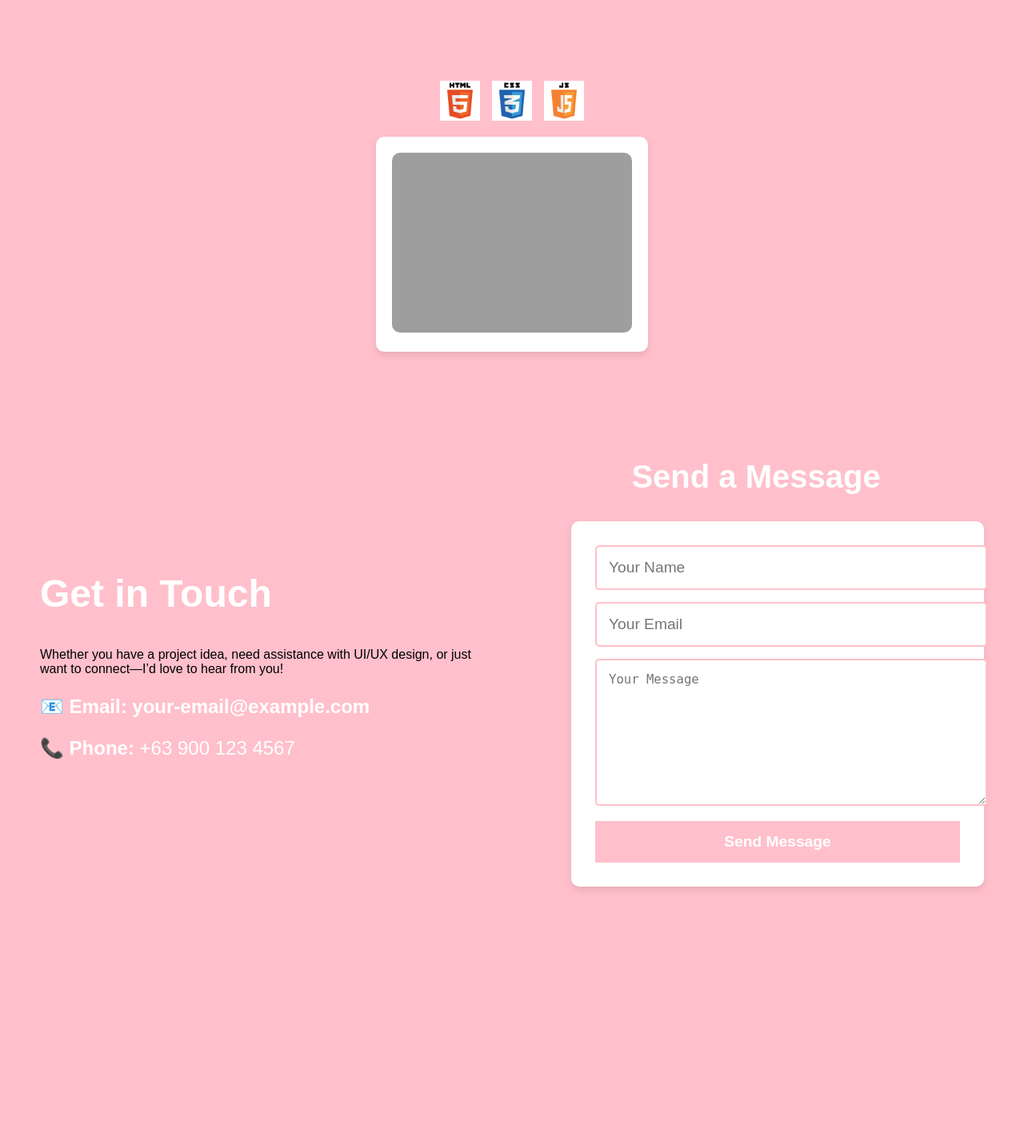
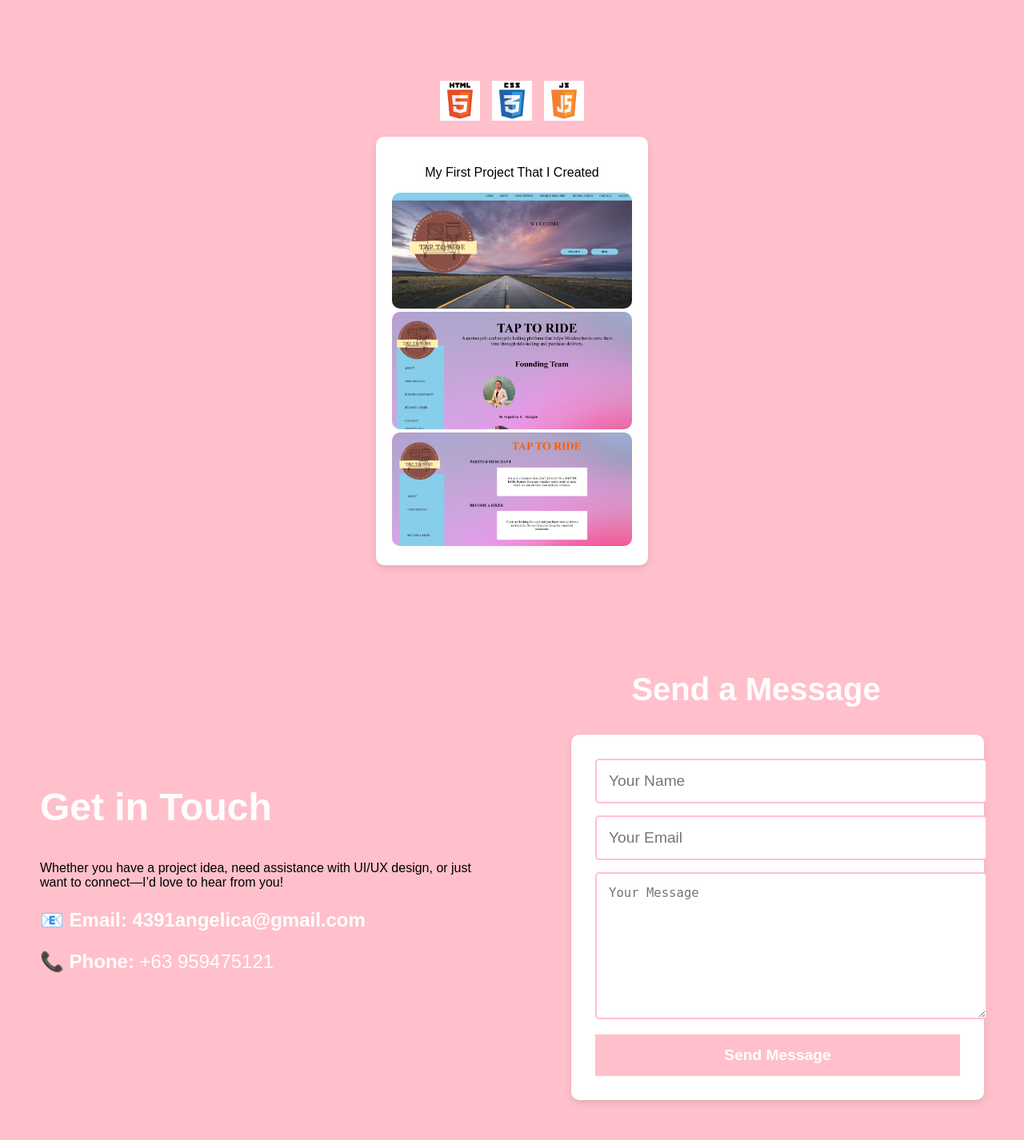
Before and after one commit to bentin24/Galigao_Portfolio, a PHP site: page / in a window 1280 px wide. Shown: the part 1251-2677 px from the top of the page at 80% size. Before the commit the page ends 2364 px from the top, so only its background shows below. Run offline with PHP 8.4, Linux system fonts and the light colour scheme; grey boxes are pictures that could not be loaded.

Commit message:
adding variable

```diff
--- a/index.php
+++ b/index.php
@@ -64,7 +64,10 @@
 
         <!-- Project Card Below -->
         <div class="project-card">
-            <img src="project-image.jpg" alt="Project Preview" class="project-img">
+            <p class="caption">My First Project That I Created</p>
+            <img src="image1.png" alt="Project Preview" class="project-img">
+            <img src="image2.png" alt="Project Preview" class="project-img">
+            <img src="image3.png" alt="Project Preview" class="project-img">
         </div>
     </div>
 </section>
@@ -79,9 +82,9 @@
                         love to hear from you!</p>
 
                     <div class="contact-info">
-                        <p>📧 <strong>Email:</strong> <a href="mailto:your-email@example.com">your-email@example.com</a>
+                        <p>📧 <strong>Email:</strong> <a href="mailto:your-email@example.com">4391angelica@gmail.com</a>
                         </p>
-                        <p>📞 <strong>Phone:</strong> +63 900 123 4567</p>
+                        <p>📞 <strong>Phone:</strong> +63 959475121</p>
                     </div>
                 </div>
 
--- a/styles.css
+++ b/styles.css
@@ -72,20 +72,24 @@ body {
     font-size: 5em; /* Enlarged name */
     font-weight: bold;
     color: white; /* Stands out on pink background */
-    opacity: 0;
-    animation: fadeInName 4s forwards; /* Appears smoothly */
+    opacity: 0; /* Starts hidden */
+    animation: fadeInOut 4s ease-in-out infinite; /* Repeats indefinitely */
 }
+
+/* Fade In & Out Animation */
+@keyframes fadeInOut {
+    0% { opacity: 0; }
+    50% { opacity: 1; }
+    100% { opacity: 0; }
+}
+
+
 
 .description {
     font-size: 2em; /* Bigger description text */
     color: white;
 }
 
-/* Name Animation */
-@keyframes fadeInName {
-    0% { opacity: 0; transform: translateY(10px); }
-    100% { opacity: 1; transform: translateY(0); }
-}
 
 /* Wave Hand Animation */
 .wave {
```
Also changed, not shown: image1.png (added), image2.png (added), image3.png (added).
